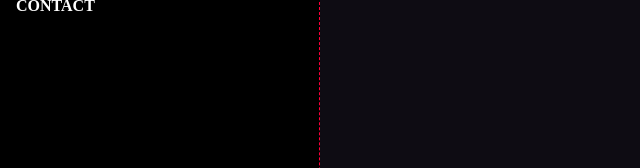
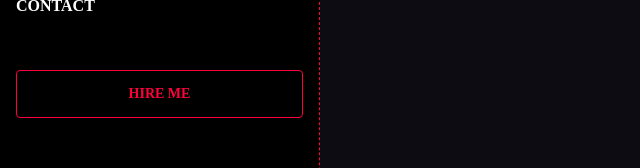
Before and after one commit to MdMuzahid07/MyPortfolio_Website-client-, a React (Create React App) app: page /error in a window 1280 px wide. Shown: the part 394-562 px from the top of the page, without its empty margins (0-640 px from the left). Built offline with nearby package versions, Linux system fonts and the light colour scheme.

Commit message:
hire me button added on navbar

```diff
--- a/src/components/About/Review.js
+++ b/src/components/About/Review.js
@@ -6,7 +6,6 @@ import "slick-carousel/slick/slick-theme.css";
 
 const Review = () => {
     var settings = {
-        // dots: true,
         infinite: false,
         speed: 500,
         slidesToShow: 3,
--- a/src/components/Navbar/Navbar.js
+++ b/src/components/Navbar/Navbar.js
@@ -43,6 +43,10 @@ const Navbar = ({ children }) => {
                             <Link to="/contact" href="/#" className='text-white'>Contact</Link>
                         </li>
 
+                        <li className='mt-10 px-4'>
+                            <button className='btn btn-width btn-secondary btn-outline rounded'>Hire Me</button>
+                        </li>
+
                         <li className='absolute bottom-20'>
                             <Social_icons />
                         </li>
```
